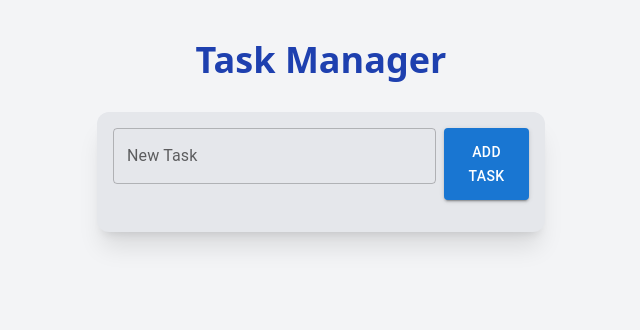
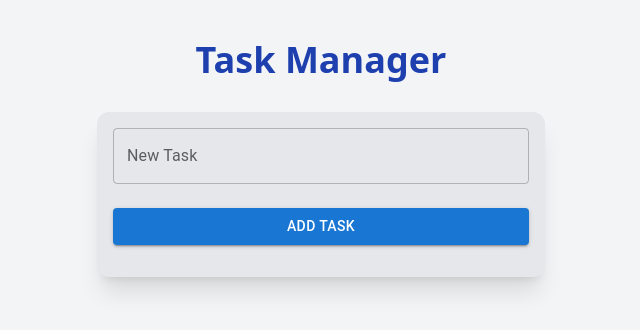
Before and after one commit to YatharthZinzuwadia/task-manager, a React (Create React App) app: page / in a window 1280 px wide. Shown: the top 330 px of the page, without its empty margins (319-959 px from the left). Built offline with nearby package versions, Linux system fonts and the light colour scheme.

Commit message:
added styling to AddTaskForm.tsx with tailwind

```diff
--- a/src/components/AddTaskForm.tsx
+++ b/src/components/AddTaskForm.tsx
@@ -23,8 +23,9 @@ const AddTaskForm: React.FC<AddTaskFormProps> = ({ addTask }) => {
   };
 
   return (
-    <form onSubmit={handleSubmit} className="flex gap-2 mb-4">
+    <form onSubmit={handleSubmit} className="flex gap-2 mb-4 flex-col">
       <TextField
+        className="flex-grow border border-gray-300 rounded-l-lg p-2 focus:outline-none focus:ring focus:border-blue-500"
         label="New Task"
         variant="outlined"
         fullWidth
@@ -32,7 +33,12 @@ const AddTaskForm: React.FC<AddTaskFormProps> = ({ addTask }) => {
         onChange={(e) => setTaskContent(e.target.value)}
         sx={{ marginBottom: 2 }}
       />
-      <Button type="submit" variant="contained" sx={{ bgcolor: "green.300" }}>
+      <Button
+        className="bg-blue-600 text-white px-4 py-2 rounded-r-lg hover:bg-blue-700 transition"
+        type="submit"
+        variant="contained"
+        sx={{ bgcolor: "green.300" }}
+      >
         Add Task
       </Button>
     </form>
```
